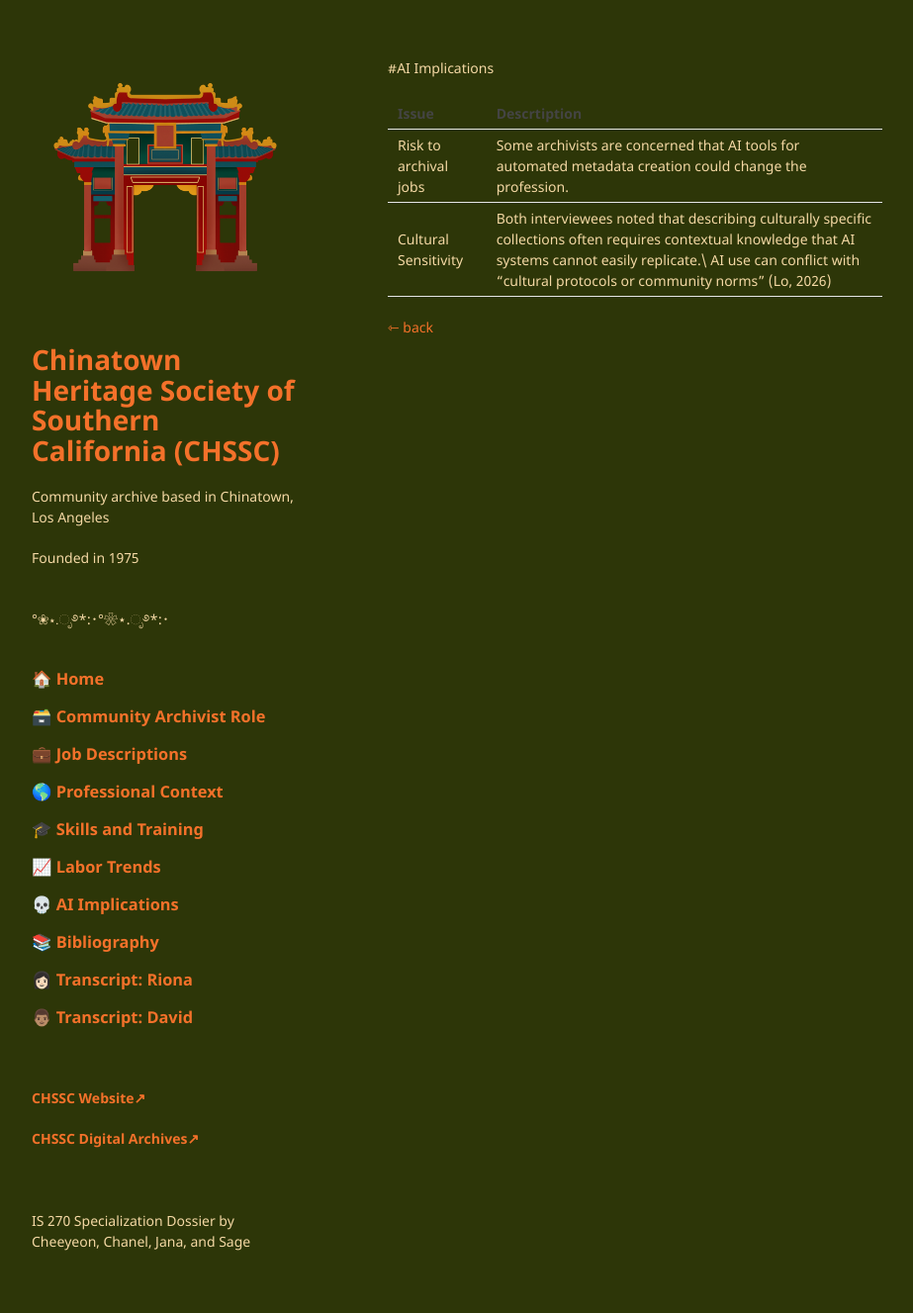
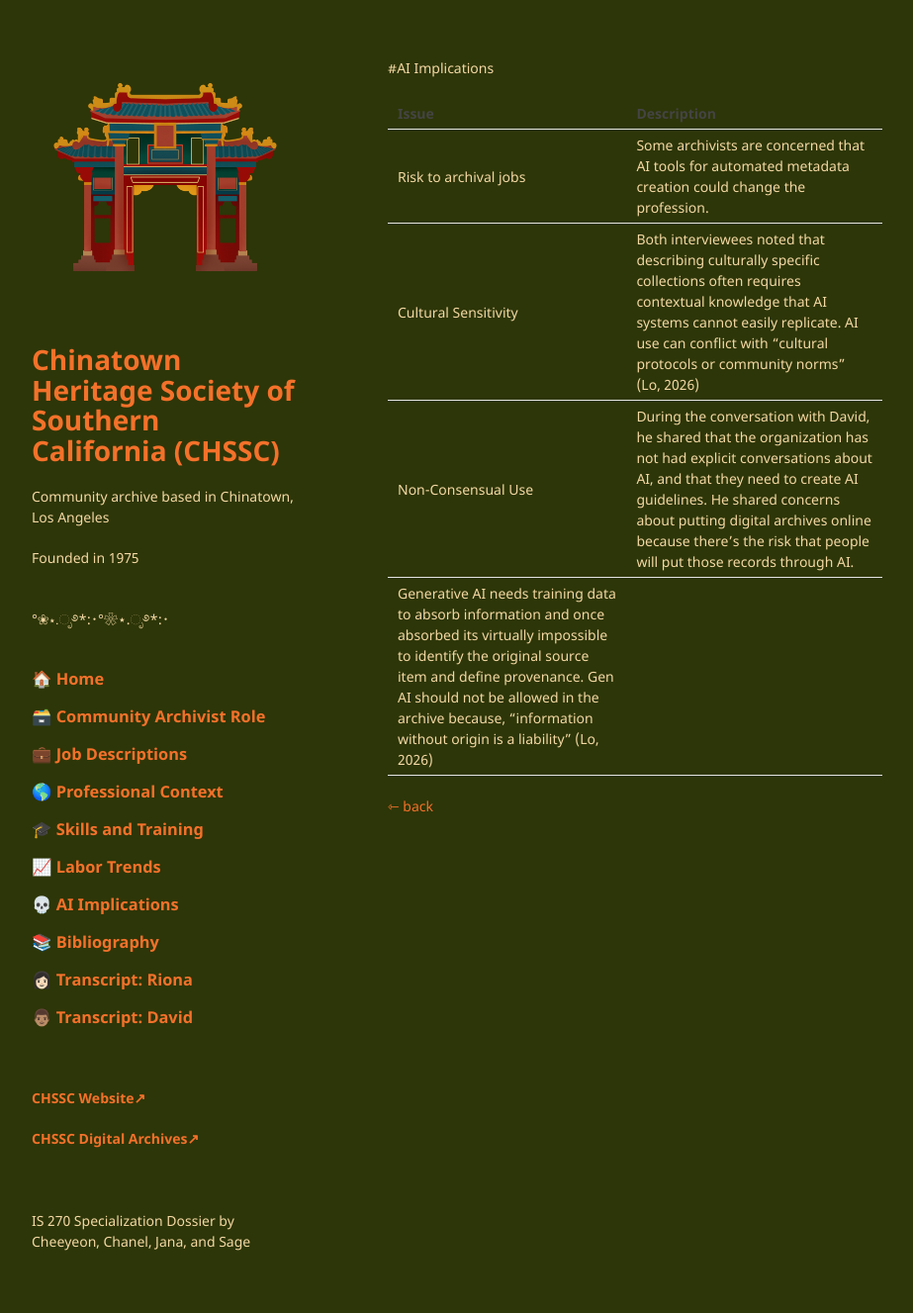
Before and after one commit to chaanelly/IS270-CHSSC, a Jekyll site: the page built from pages/AI-implications.md, in a window 1280 px wide. Shown: the whole page at 99% size, without its empty margins (178-1101 px from the left). Built offline with Jekyll 4.4.1, drawn with Linux system fonts in a browser that asks for light colours; our own code applies the rules of GitHub Pages for plain Markdown files.

Commit message:
Update AI-implications.md

```diff
--- a/pages/AI-implications.md
+++ b/pages/AI-implications.md
@@ -1,9 +1,11 @@
 #AI Implications
 
-| Issue  | Descrtiption  |
+| Issue  | Description  |
 | ---  | ---  |
 | Risk to archival jobs  | Some archivists are concerned that AI tools for automated metadata creation could change the profession.  |
-| Cultural Sensitivity  | Both interviewees noted that describing culturally specific collections often requires contextual knowledge that AI systems cannot easily replicate.\ AI use can conflict with “cultural protocols or community norms” (Lo, 2026)  |
+| Cultural Sensitivity  | Both interviewees noted that describing culturally specific collections often requires contextual knowledge that AI systems cannot easily replicate. AI use can conflict with “cultural protocols or community norms” (Lo, 2026)  |
+| Non-Consensual Use  | During the conversation with David, he shared that the organization has not had explicit conversations about AI, and that they need to create AI guidelines. He shared concerns about putting digital archives online because there's the risk that people will put those records through AI.
+Generative AI needs training data to absorb information and once absorbed its virtually impossible to identify the original source item and define provenance. Gen AI should not be allowed in the archive because, “information without origin is a liability” (Lo, 2026)  |
 
 
 
```
